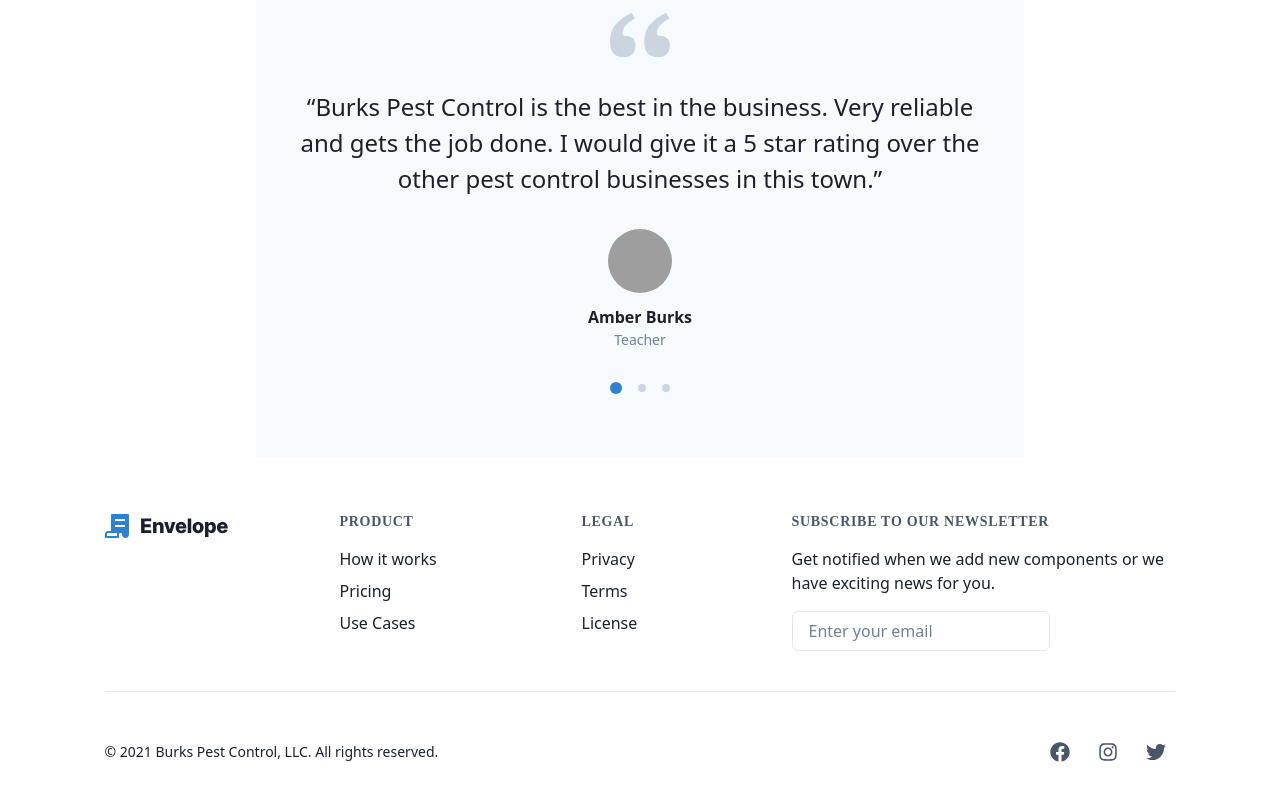
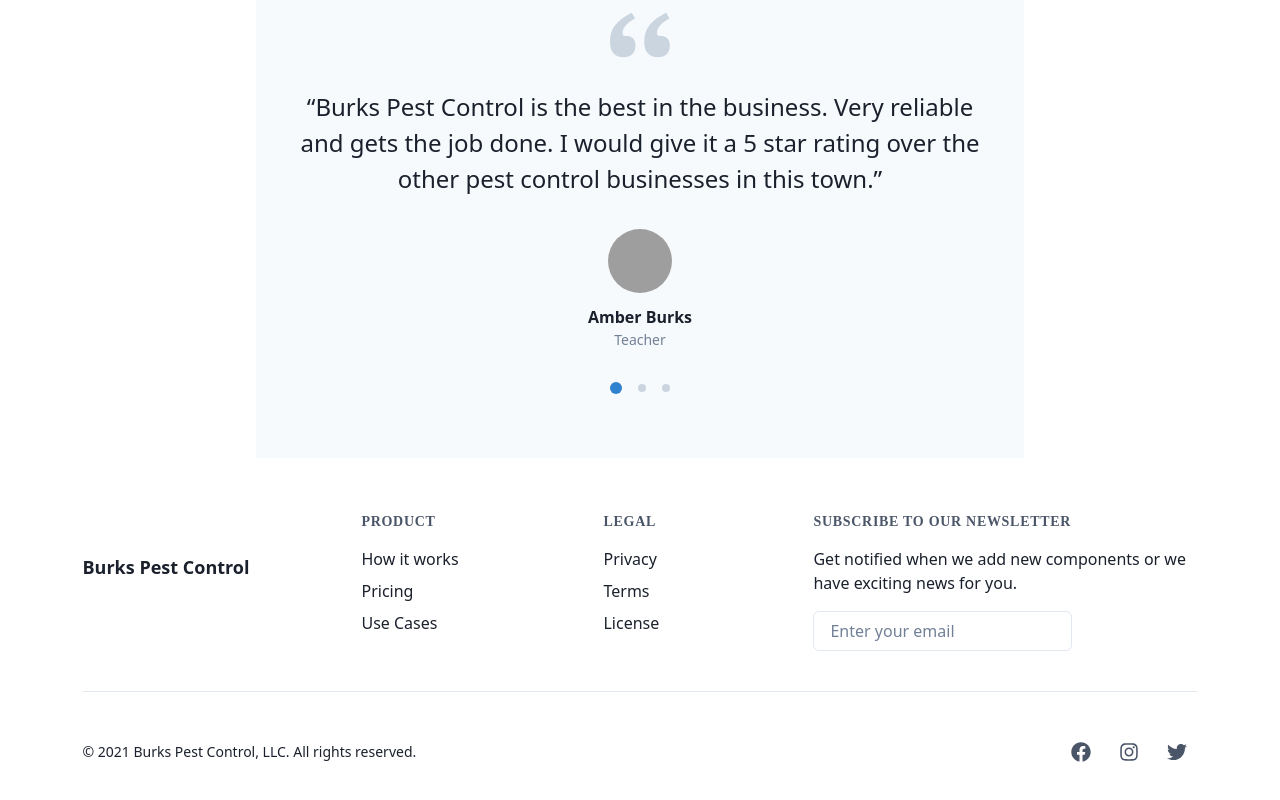
Before and after one commit to awwyes/burkspestcontrol, a Next.js app: page / in a window 1280 px wide. Shown: the part 1846-2646 px from the top of the page. Built offline with nearby package versions, Linux system fonts and the light colour scheme; grey boxes are pictures that could not be loaded.

Commit message:
Changed Navbar and sub nav items also changed out footer logo

```diff
--- a/components/FooterLayout/Footer.tsx
+++ b/components/FooterLayout/Footer.tsx
@@ -2,7 +2,8 @@
 import * as React from 'react'
 import { Copyright } from './Copyright'
 import LinkGrid from './LinkGrid'
-import Logo from './Logo'
+// import Logo from './Logo'
+import Logo from '../LogoLayout/Logo'
 import SocialMediaLinks from './SocialMediaLinks'
 import SubscribeForm from './SubscribeForm'
 
@@ -12,7 +13,7 @@
         <Stack spacing="10" divider={<StackDivider />}>
           <Stack direction={{ base: 'column', lg: 'row' }} spacing={{ base: '10', lg: '28' }}>
             <Box flex="1">
-              <Logo />
+              <Logo mt="40px" />
             </Box>
             <Stack direction={{ base: 'column', md: 'row' }} spacing={{ base: '10', md: '20' }}>
               <LinkGrid spacing={{ base: '10', md: '20', lg: '28' }} flex="1" />
--- a/components/NavBarLayout/NavBar.tsx
+++ b/components/NavBarLayout/NavBar.tsx
@@ -244,18 +244,18 @@
   },
   {
     label: "Termites",
-    children: [
-      {
-        label: "Job Board",
-        subLabel: "Find your dream design job",
-        href: "#",
-      },
-      {
-        label: "Freelance Projects",
-        subLabel: "An exclusive list for contract work",
-        href: "#",
-      },
-    ],
+    // children: [
+    //   {
+    //     label: "Job Board",
+    //     subLabel: "Find your dream design job",
+    //     href: "#",
+    //   },
+    //   {
+    //     label: "Freelance Projects",
+    //     subLabel: "An exclusive list for contract work",
+    //     href: "#",
+    //   },
+    // ],
   },
   {
     label: "Specialize Services",
```
